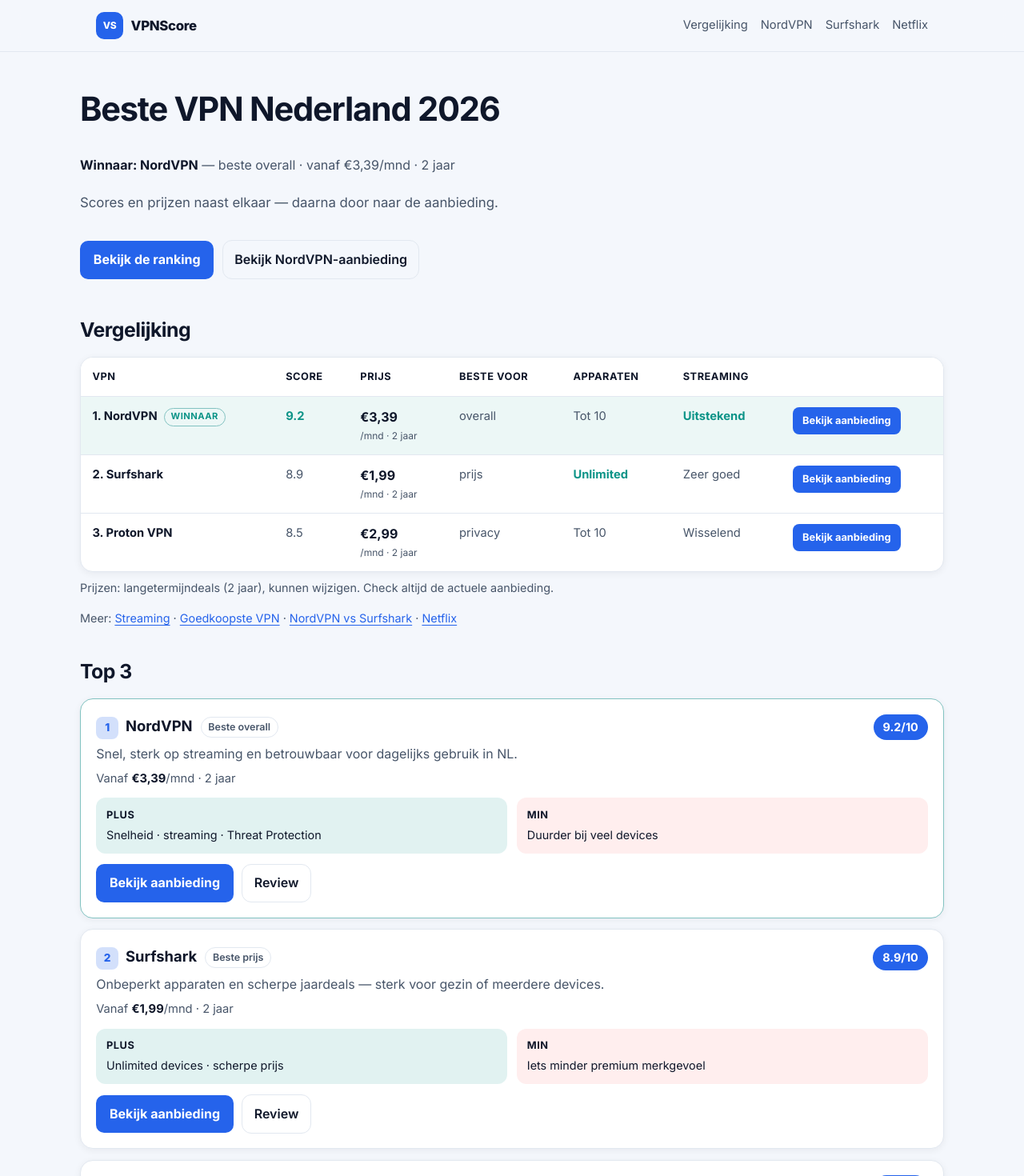
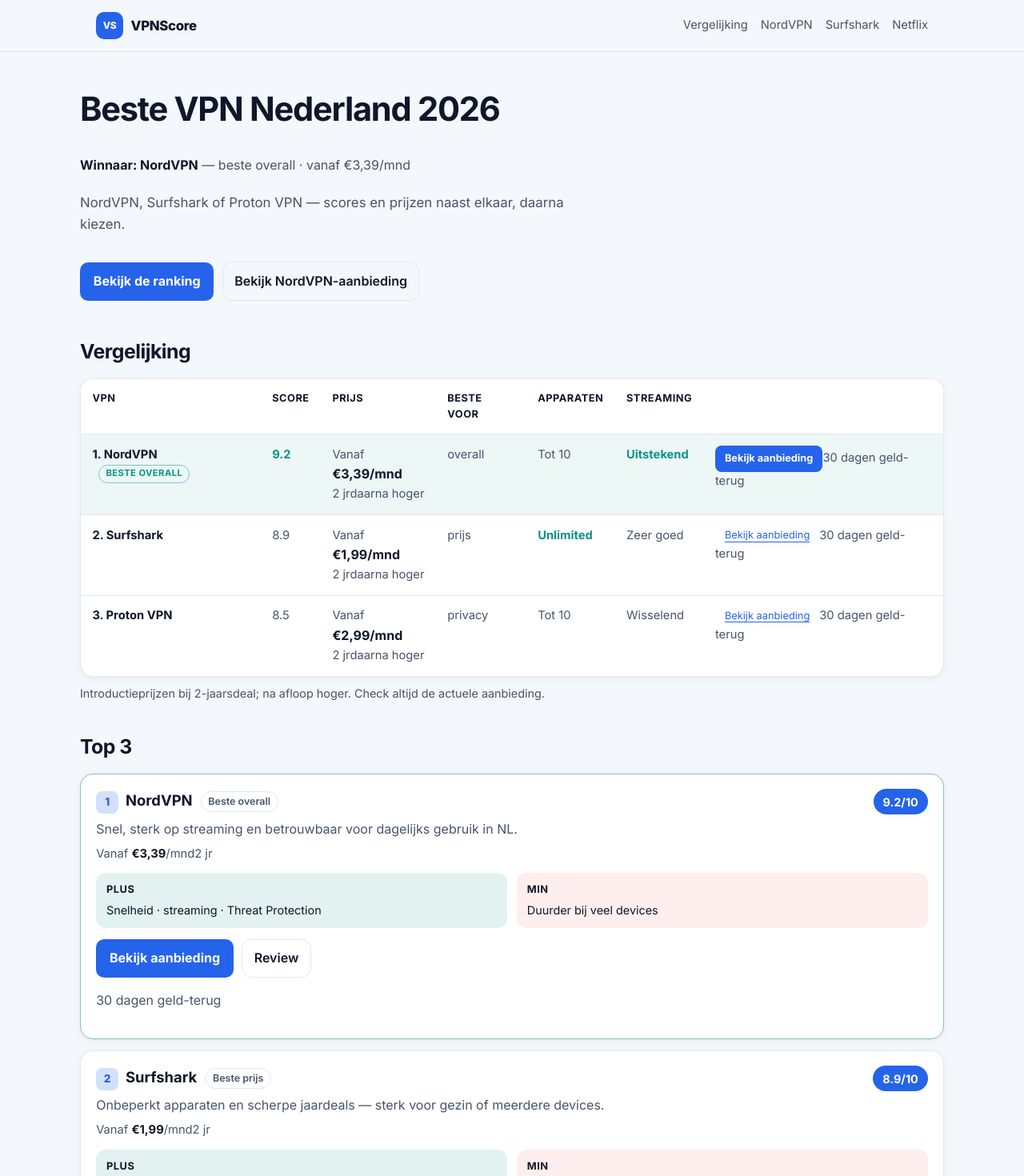
Before and after one commit to jessedkramer/vpnscore, a Next.js app: page / in a window 1280 px wide. Shown: the top 1470 px of the page at 80% size. Built offline with nearby package versions, Linux system fonts and the light colour scheme.

Commit message:
feat(ux): price Vanaf+chip, #1 accent, CTA weight, geld-terug

```diff
--- a/app/page.tsx
+++ b/app/page.tsx
@@ -8,7 +8,7 @@
     score: "9.2",
     tag: "Beste overall",
     price: "€3,39",
-    priceNote: "/mnd · 2 jaar",
+    period: "2 jr",
     devices: "Tot 10",
     streaming: "Uitstekend",
     privacy: "Sterk",
@@ -26,7 +26,7 @@
     score: "8.9",
     tag: "Beste prijs",
     price: "€1,99",
-    priceNote: "/mnd · 2 jaar",
+    period: "2 jr",
     devices: "Unlimited",
     streaming: "Zeer goed",
     privacy: "Goed",
@@ -44,7 +44,7 @@
     score: "8.5",
     tag: "Beste privacy",
     price: "€2,99",
-    priceNote: "/mnd · 2 jaar",
+    period: "2 jr",
     devices: "Tot 10",
     streaming: "Wisselend",
     privacy: "Top",
@@ -64,12 +64,12 @@
     a: "Allround en streaming: NordVPN. Budget of veel devices: Surfshark. Privacy eerst: Proton VPN.",
   },
   {
-    q: "Wat is de goedkoopste VPN?",
-    a: "Op langetermijndeals meestal Surfshark. Zie onze goedkoopste-VPN-pagina voor de prijsvergelijking.",
+    q: "Wat is de beste VPN voor Netflix?",
+    a: "Voor betrouwbaarheid: NordVPN. Voor prijs: Surfshark. Meer details in onze Netflix-gids.",
   },
   {
-    q: "Wat is de beste VPN voor Netflix?",
-    a: "Voor betrouwbaarheid: NordVPN. Voor prijs: Surfshark. Meer in onze Netflix- en streaming-gidsen.",
+    q: "Is een VPN legaal in Nederland?",
+    a: "Ja. Illegaal gebruik blijft illegaal — de VPN zelf niet.",
   },
 ] as const;
 
@@ -128,12 +128,11 @@
           <strong>Winnaar: {winner.name}</strong>
           <span className="muted">
             {" "}
-            — {winner.tag.toLowerCase()} · vanaf {winner.price}
-            {winner.priceNote}
+            — {winner.tag.toLowerCase()} · vanaf {winner.price}/mnd
           </span>
         </p>
         <p className="muted hero-lead">
-          Scores en prijzen naast elkaar — daarna door naar de aanbieding.
+          NordVPN, Surfshark of Proton VPN — scores en prijzen naast elkaar, daarna kiezen.
         </p>
         <div className="actions">
           <a className="btn" href="#vergelijking">
@@ -152,7 +151,7 @@
             <tr>
               <th>VPN</th>
               <th>Score</th>
-              <th>Prijs</th>
+              <th className="th-price">Prijs</th>
               <th>Beste voor</th>
               <th>Apparaten</th>
               <th>Streaming</th>
@@ -166,14 +165,21 @@
                   <strong>
                     {v.rank}. {v.name}
                   </strong>
-                  {v.winner ? <span className="winner-pill">Winnaar</span> : null}
+                  {v.winner ? (
+                    <span className="winner-pill">{v.tag}</span>
+                  ) : null}
                 </td>
                 <td className={v.rank === 1 ? "best" : undefined} data-label="Score">
                   {v.score}
                 </td>
                 <td className="price" data-label="Prijs">
-                  <span className="price-main">{v.price}</span>
-                  <span className="price-note">{v.priceNote}</span>
+                  <span className="price-prefix">Vanaf</span>
+                  <span className="price-main">
+                    {v.price}
+                    <span className="price-unit">/mnd</span>
+                  </span>
+                  <span className="period-chip">{v.period}</span>
+                  <span className="price-renew">daarna hoger</span>
                 </td>
                 <td data-label="Beste voor">{v.tag.replace("Beste ", "")}</td>
                 <td
@@ -188,10 +194,14 @@
                 >
                   {v.streaming}
                 </td>
-                <td>
-                  <a className="btn btn-sm" href={v.deal}>
+                <td className="cta-cell">
+                  <a
+                    className={v.winner ? "btn btn-sm" : "btn-quiet btn-sm"}
+                    href={v.deal}
+                  >
                     Bekijk aanbieding
                   </a>
+                  <span className="cta-trust">30 dagen geld-terug</span>
                 </td>
               </tr>
             ))}
@@ -199,16 +209,7 @@
         </table>
       </div>
       <p className="small muted table-note">
-        Prijzen: langetermijndeals (2 jaar), kunnen wijzigen. Check altijd de actuele aanbieding.
-      </p>
-      <p className="small">
-        Meer: <Link href="/vpn-streaming">Streaming</Link>
-        {" · "}
-        <Link href="/goedkoopste-vpn">Goedkoopste VPN</Link>
-        {" · "}
-        <Link href="/nordvpn-vs-surfshark">NordVPN vs Surfshark</Link>
-        {" · "}
-        <Link href="/vpn-netflix">Netflix</Link>
+        Introductieprijzen bij 2-jaarsdeal; na afloop hoger. Check altijd de actuele aanbieding.
       </p>
 
       <h2 id="top3">Top 3</h2>
@@ -222,8 +223,8 @@
               </h3>
               <p style={{ margin: "0.35rem 0 0" }}>{v.blurb}</p>
               <p className="price-inline">
-                Vanaf <strong>{v.price}</strong>
-                {v.priceNote}
+                Vanaf <strong>{v.price}</strong>/mnd
+                <span className="period-chip">{v.period}</span>
               </p>
             </div>
             <span className="score">{v.score}/10</span>
@@ -239,13 +240,14 @@
             </div>
           </div>
           <div className="actions">
-            <a className="btn" href={v.deal}>
+            <a className={v.winner ? "btn" : "btn-quiet"} href={v.deal}>
               {v.cta}
             </a>
             <Link className="btn-ghost" href={v.href}>
               Review
             </Link>
           </div>
+          <p className="cta-trust card-trust">30 dagen geld-terug</p>
         </article>
       ))}
 
```
